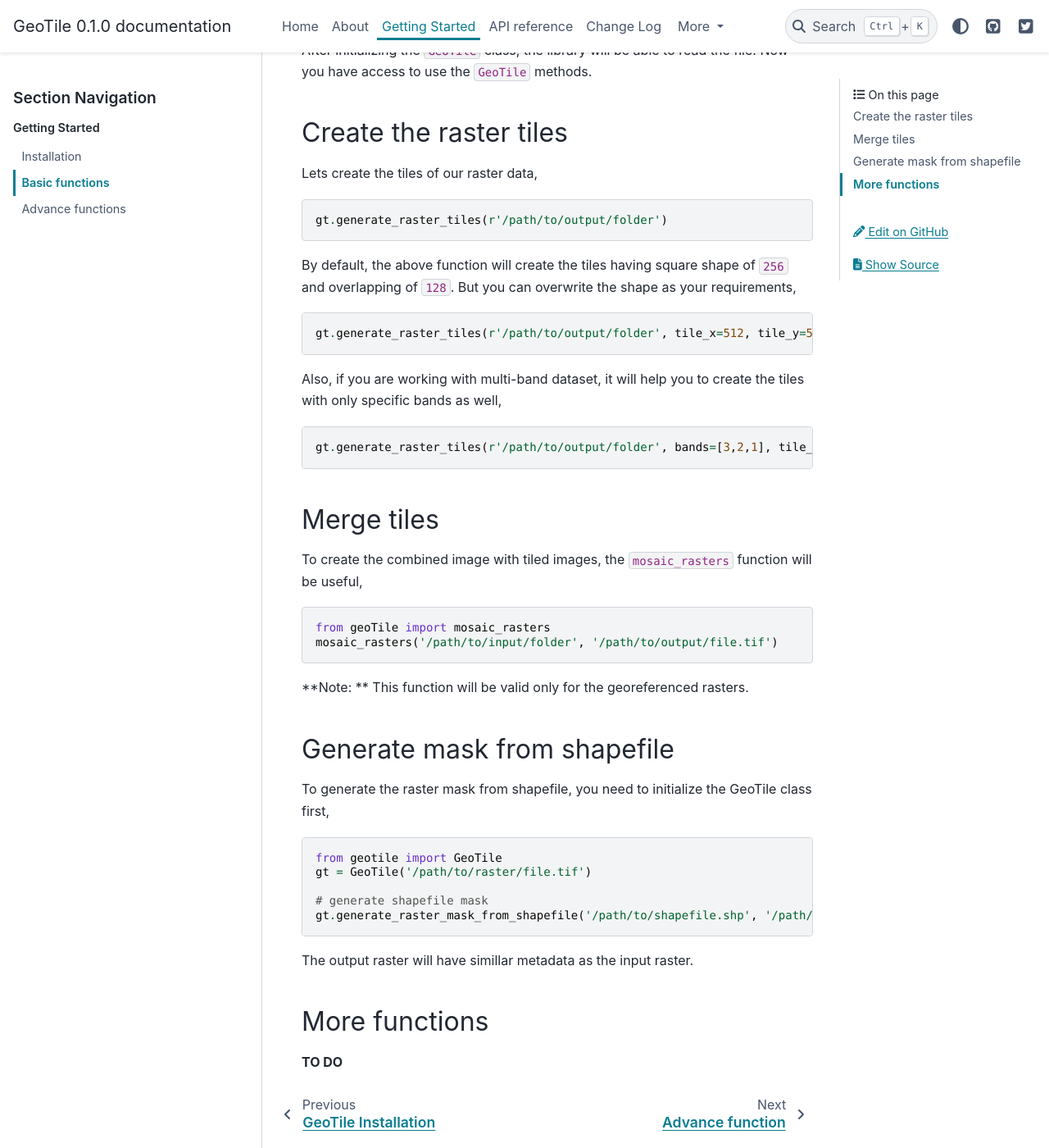
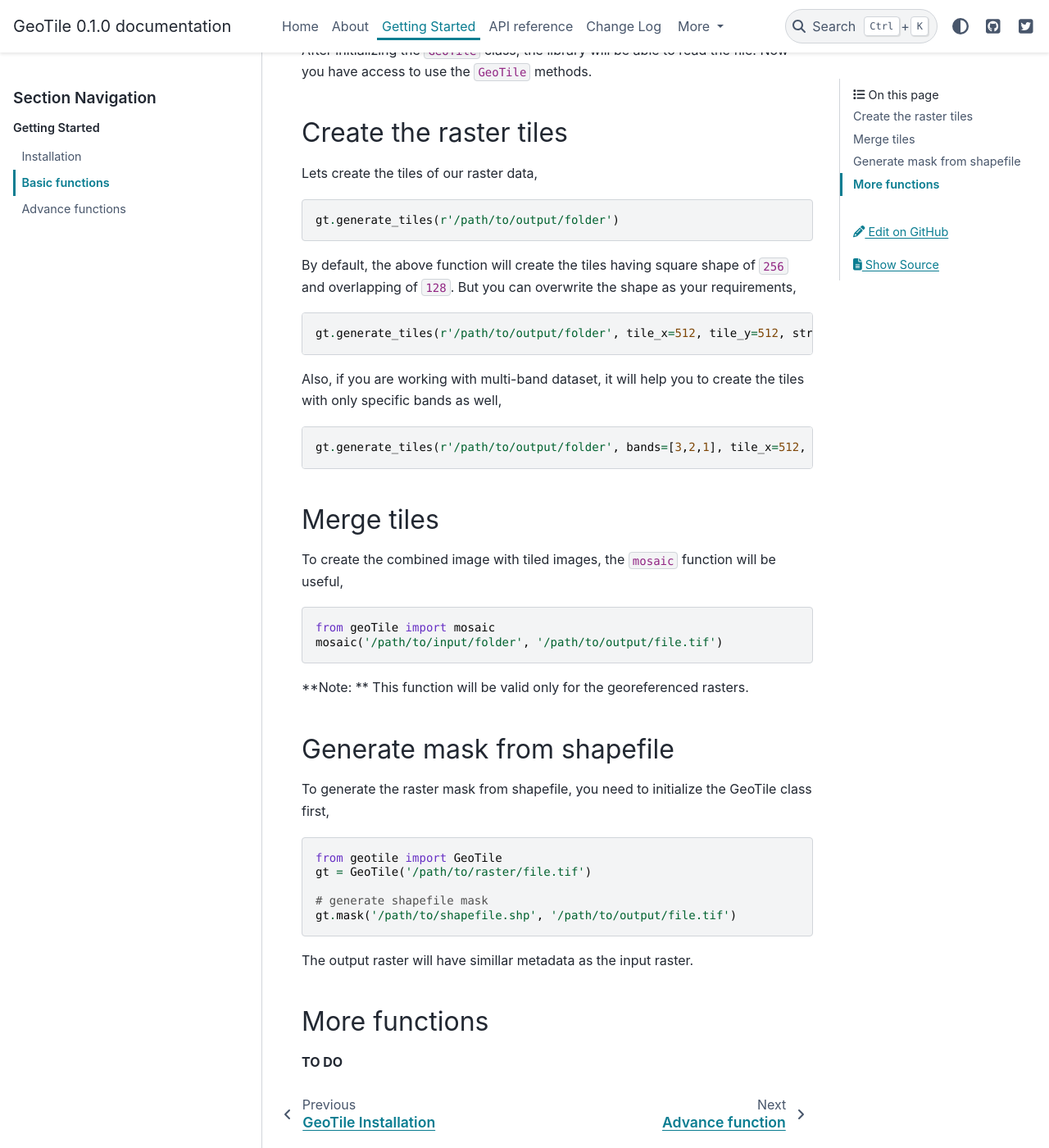
Before and after one commit to osgeonepal/geotile, a Sphinx documentation site: the page built from docs/source/pages/basic.md, in a window 1280 px wide and 1400 px high, scrolled down 364 px. Shown: the whole window at 82% size. Built offline with Sphinx 7.4.7 and the PyData theme 0.15.4, drawn with Linux system fonts in a browser that asks for light colours.

Commit message:
docs updated

````diff
--- a/docs/source/pages/basic.md
+++ b/docs/source/pages/basic.md
@@ -14,28 +14,28 @@ After initializing the `GeoTile` class, the library will be able to read the fil
 Lets create the tiles of our raster data,
 
 ```python
-gt.generate_raster_tiles(r'/path/to/output/folder')
+gt.generate_tiles(r'/path/to/output/folder')
 ```
 
 By default, the above function will create the tiles having square shape of `256` and overlapping of `128`. But you can overwrite the shape as your requirements,
 
 ```python
-gt.generate_raster_tiles(r'/path/to/output/folder', tile_x=512, tile_y=512, stride_x=0, stride_y=0)
+gt.generate_tiles(r'/path/to/output/folder', tile_x=512, tile_y=512, stride_x=0, stride_y=0)
 ```
 
 Also, if you are working with multi-band dataset, it will help you to create the tiles with only specific bands as well,
 
 ```python
-gt.generate_raster_tiles(r'/path/to/output/folder', bands=[3,2,1], tile_x=512, tile_y=512, stride_x=0, stride_y=0)
+gt.generate_tiles(r'/path/to/output/folder', bands=[3,2,1], tile_x=512, tile_y=512, stride_x=0, stride_y=0)
 ```
 
 ## Merge tiles
 
-To create the combined image with tiled images, the `mosaic_rasters` function will be useful,
+To create the combined image with tiled images, the `mosaic` function will be useful,
 
 ```python
-from geoTile import mosaic_rasters
-mosaic_rasters('/path/to/input/folder', '/path/to/output/file.tif')
+from geoTile import mosaic
+mosaic('/path/to/input/folder', '/path/to/output/file.tif')
 ```
 
 **Note: ** This function will be valid only for the georeferenced rasters.
@@ -49,7 +49,7 @@ from geotile import GeoTile
 gt = GeoTile('/path/to/raster/file.tif')
 
 # generate shapefile mask
-gt.generate_raster_mask_from_shapefile('/path/to/shapefile.shp', '/path/to/output/file.tif')
+gt.mask('/path/to/shapefile.shp', '/path/to/output/file.tif')
 ```
 
 The output raster will have simillar metadata as the input raster.
````
Also changed, not shown: 2 other files.
